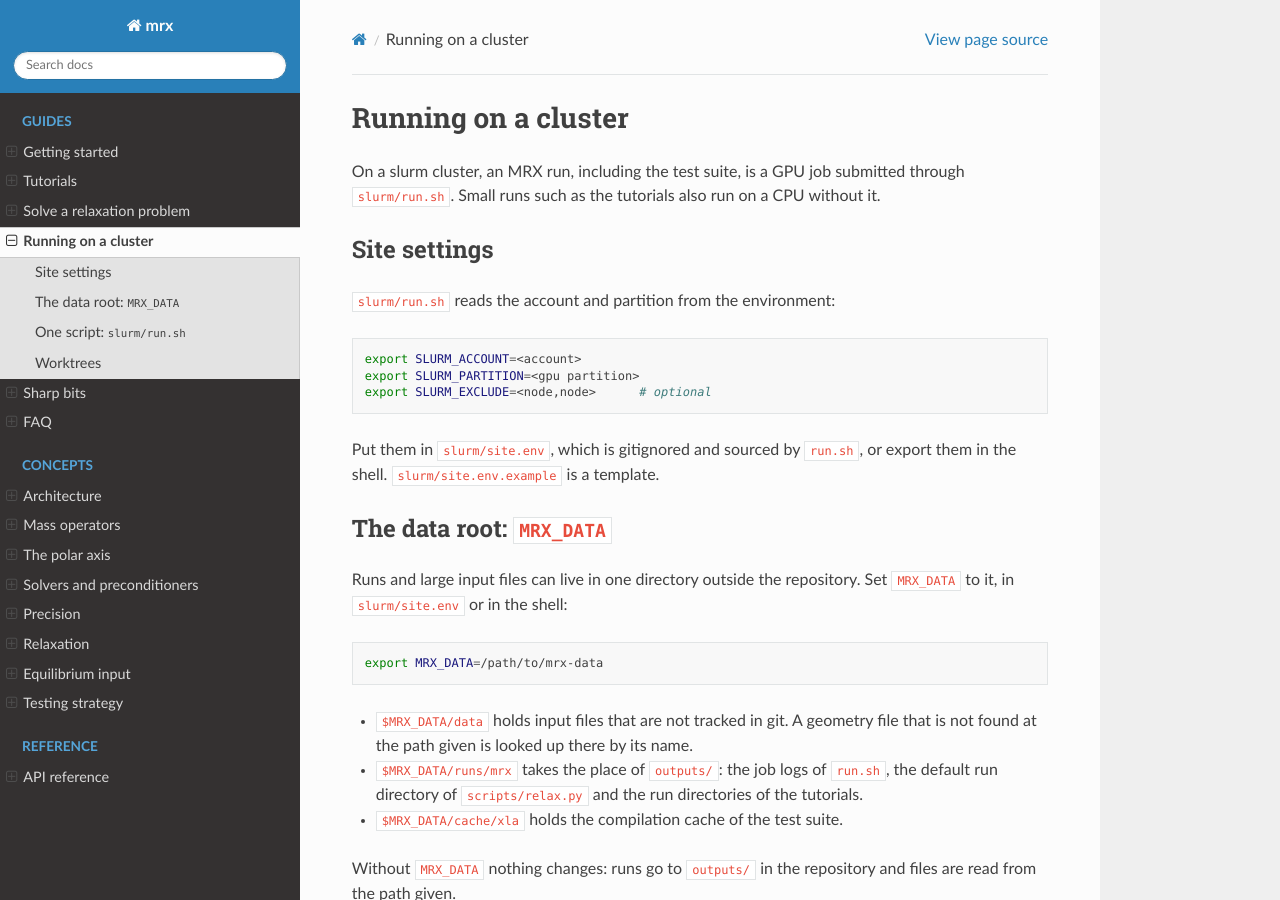
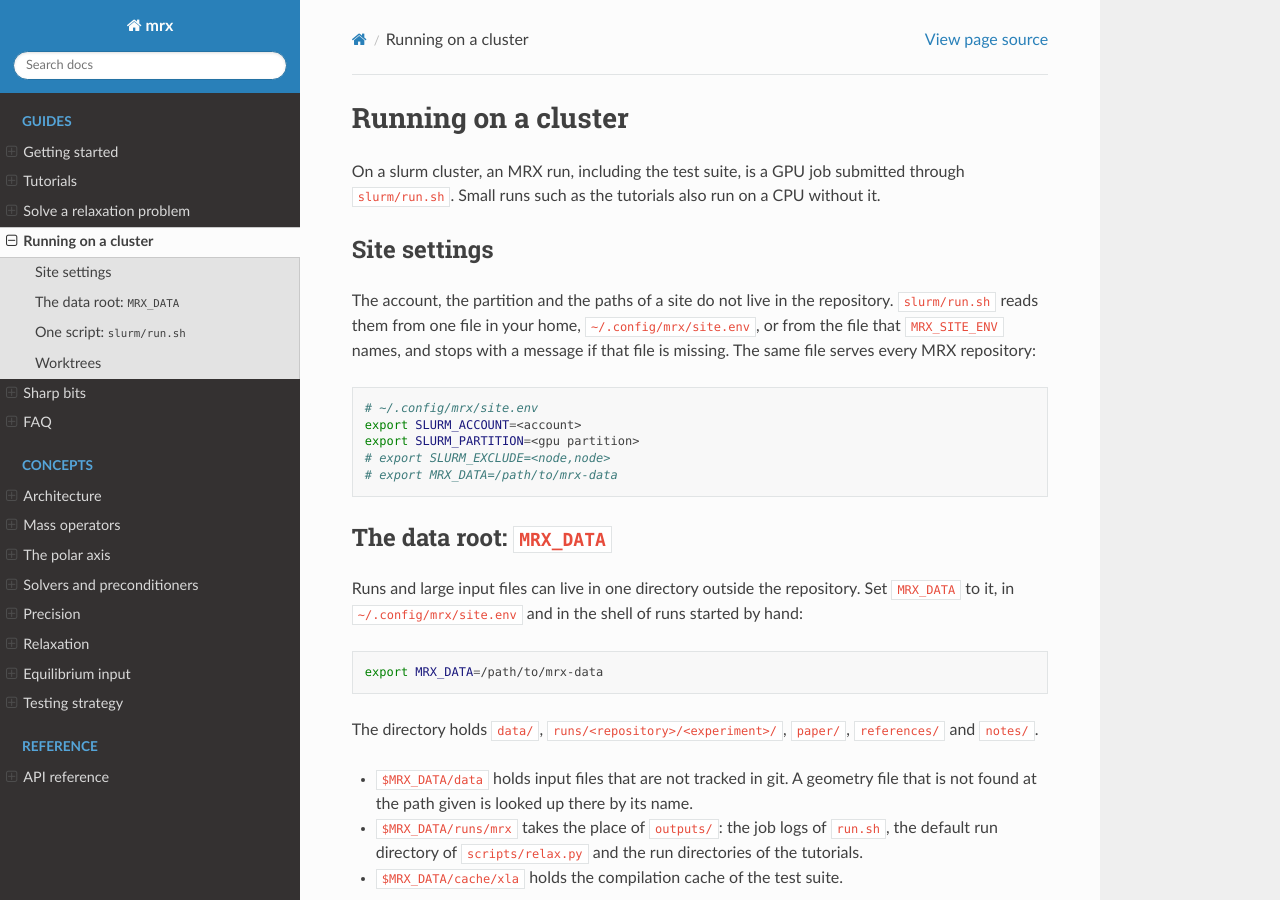
Before and after one commit to ToBlick/mrx, a Sphinx documentation site: the page built from docs/source/cluster.md, in a window 1280 px wide and 900 px high. Built offline with Sphinx 7.4.7 and the Read the Docs theme 3.1.0, drawn with Linux system fonts in a browser that asks for light colours.

Commit message:
Site settings in the user's home, not in the repository
slurm/run.sh reads the account, partition, exclude list and MRX_DATA from one file, $MRX_SITE_ENV if set,
else ~/.config/mrx/site.env, and stops with a message naming that path if the file is missing. The file is
repo-independent, so every checkout and worktree, and other repositories built on MRX, share it.

- slurm/run.sh: no longer reads slurm/site.env of the checkout. MRX_ROOT / PYTHONPATH logic untouched.
  suite.sh calls run.sh, waitjob.sh reads no settings.
- .gitignore: the slurm/site.env entry is gone, since that file is no longer a thing.
- slurm/site.env.example removed. The template is a snippet in docs/source/cluster.md.
- docs/source/cluster.md: "Site settings" rewritten for the home file.

Behaviour change: exporting the settings in the shell without the file no longer works, and an existing
slurm/site.env in a checkout is ignored (and now shows up as untracked). Create ~/.config/mrx/site.env
before the next job.

````diff
--- a/docs/source/cluster.md
+++ b/docs/source/cluster.md
@@ -6,26 +6,32 @@ on a CPU without it.
 
 ## Site settings
 
-`slurm/run.sh` reads the account and partition from the environment:
+The account, the partition and the paths of a site do not live in the
+repository. `slurm/run.sh` reads them from one file in your home,
+`~/.config/mrx/site.env`, or from the file that `MRX_SITE_ENV` names, and
+stops with a message if that file is missing. The same file serves every
+MRX repository:
 
 ```bash
+# ~/.config/mrx/site.env
 export SLURM_ACCOUNT=<account>
 export SLURM_PARTITION=<gpu partition>
-export SLURM_EXCLUDE=<node,node>      # optional
+# export SLURM_EXCLUDE=<node,node>
+# export MRX_DATA=/path/to/mrx-data
 ```
-
-Put them in `slurm/site.env`, which is gitignored and sourced by
-`run.sh`, or export them in the shell. `slurm/site.env.example` is a
-template.
 
 ## The data root: `MRX_DATA`
 
 Runs and large input files can live in one directory outside the
-repository. Set `MRX_DATA` to it, in `slurm/site.env` or in the shell:
+repository. Set `MRX_DATA` to it, in `~/.config/mrx/site.env` and in the shell
+of runs started by hand:
 
 ```bash
 export MRX_DATA=/path/to/mrx-data
 ```
+
+The directory holds `data/`, `runs/<repository>/<experiment>/`, `paper/`,
+`references/` and `notes/`.
 
 - `$MRX_DATA/data` holds input files that are not tracked in git. A
   geometry file that is not found at the path given is looked up there by
````
Also changed, not shown: 3 other files.
